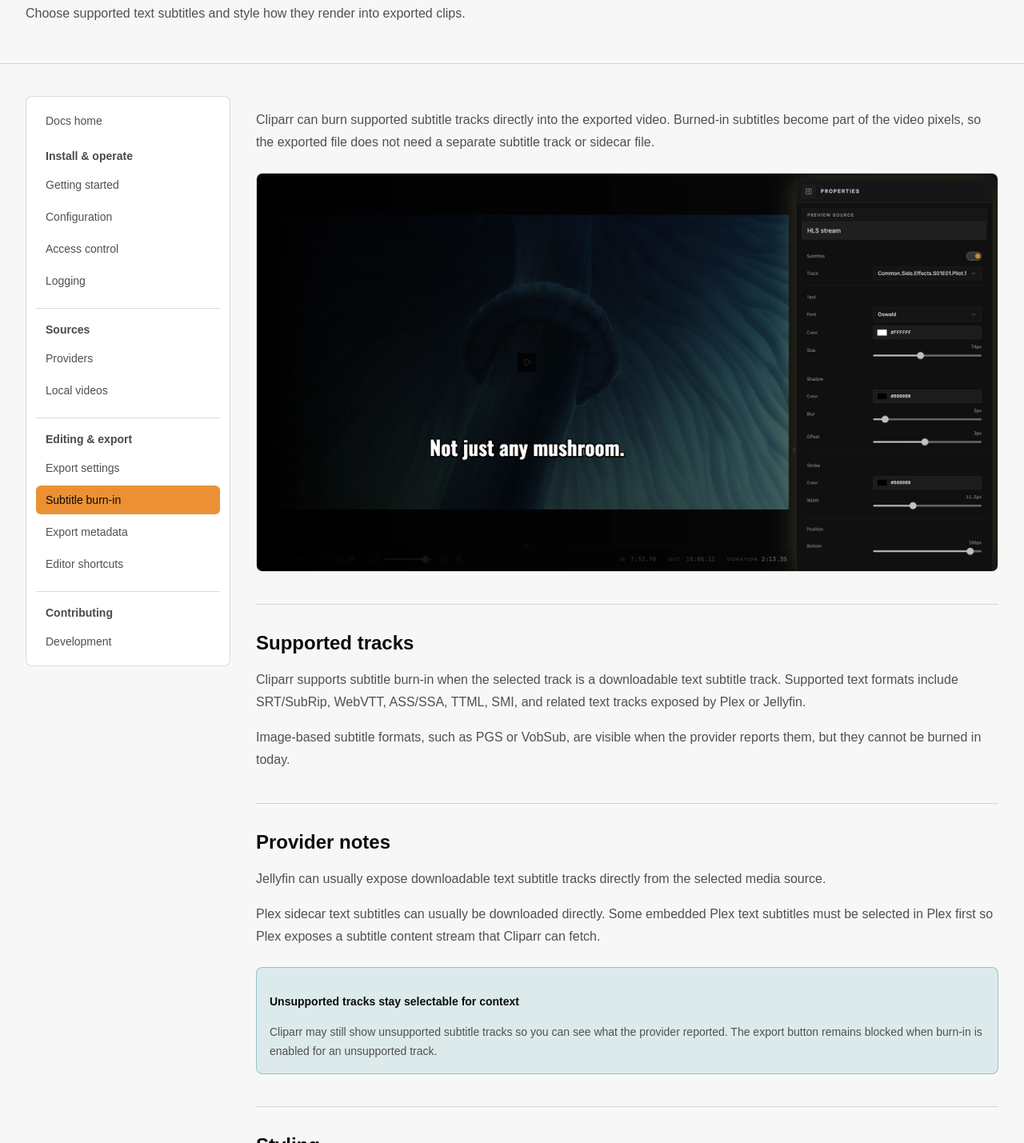
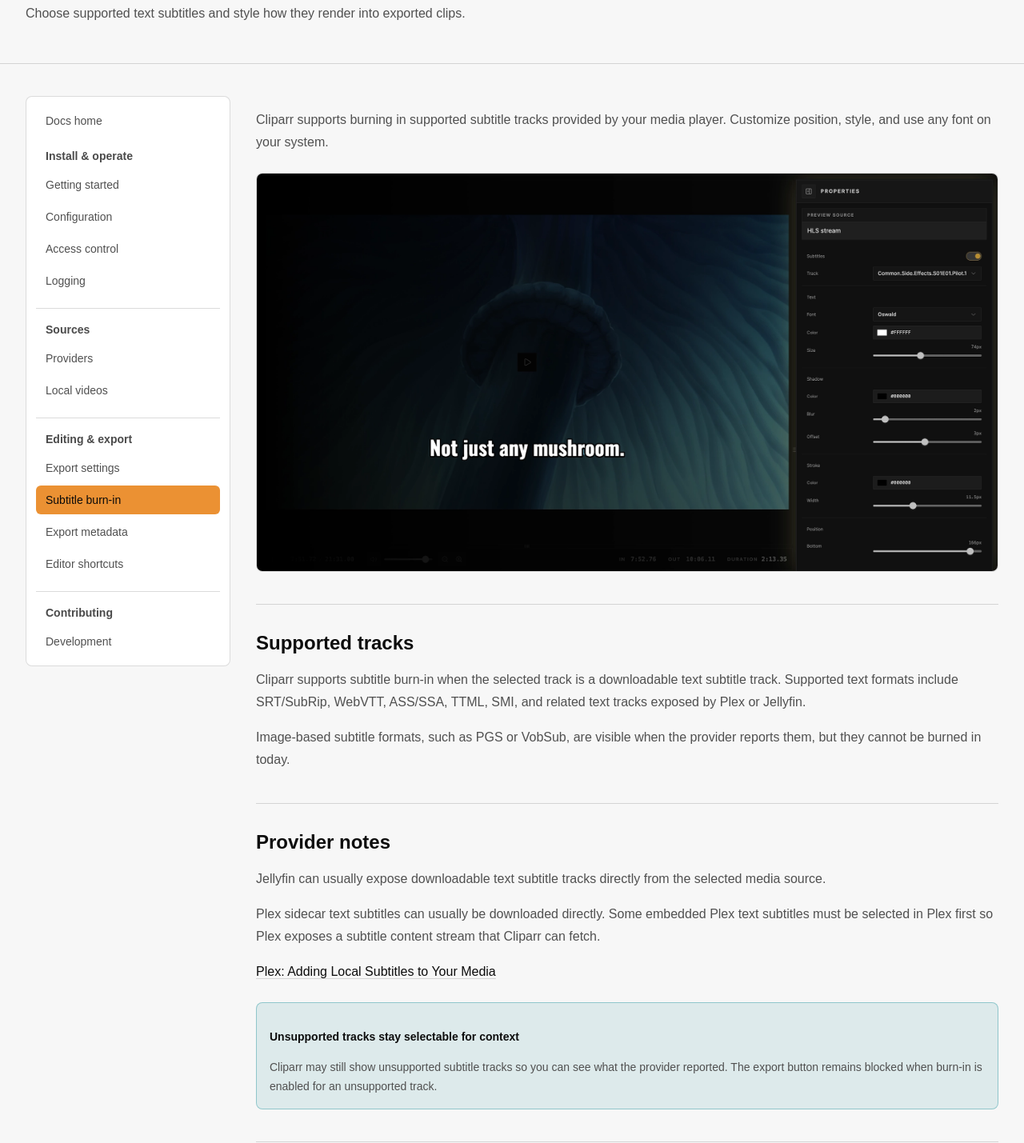
Before and after one commit to TechSquidTV/Cliparr, an Astro site in the folder apps/www/: page /docs/subtitle-burn-in in a window 1280 px wide. Shown: the part 220-1649 px from the top of the page at 80% size. Built offline with nearby package versions, Linux system fonts and the light colour scheme; Astro itself is replaced by a stand-in of ours; some packages are replaced by stand-ins of ours; no server answers; a web font is replaced by a local one.

Commit message:
docs(www): update subtitle burn-in section for clarity and detail

```diff
--- a/apps/www/src/content/docs/subtitle-burn-in.mdx
+++ b/apps/www/src/content/docs/subtitle-burn-in.mdx
@@ -9,7 +9,7 @@ import { Picture } from "astro:assets";
 import Callout from "../../components/Callout.astro";
 import subtitlePanelImage from "../../../public/docs/subtitle-panel.webp";
 
-Cliparr can burn supported subtitle tracks directly into the exported video. Burned-in subtitles become part of the video pixels, so the exported file does not need a separate subtitle track or sidecar file.
+Cliparr supports burning in supported subtitle tracks provided by your media player. Customize position, style, and use any font on your system.
 
 <figure class="my-6 overflow-hidden rounded-lg border border-border bg-card">
   <Picture
@@ -38,6 +38,8 @@ Jellyfin can usually expose downloadable text subtitle tracks directly from the
 
 Plex sidecar text subtitles can usually be downloaded directly. Some embedded Plex text subtitles must be selected in Plex first so Plex exposes a subtitle content stream that Cliparr can fetch.
 
+[Plex: Adding Local Subtitles to Your Media](https://support.plex.tv/articles/200471133-adding-local-subtitles-to-your-media/)
+
 <Callout title="Unsupported tracks stay selectable for context" tone="info">
   Cliparr may still show unsupported subtitle tracks so you can see what the
   provider reported. The export button remains blocked when burn-in is enabled
```
